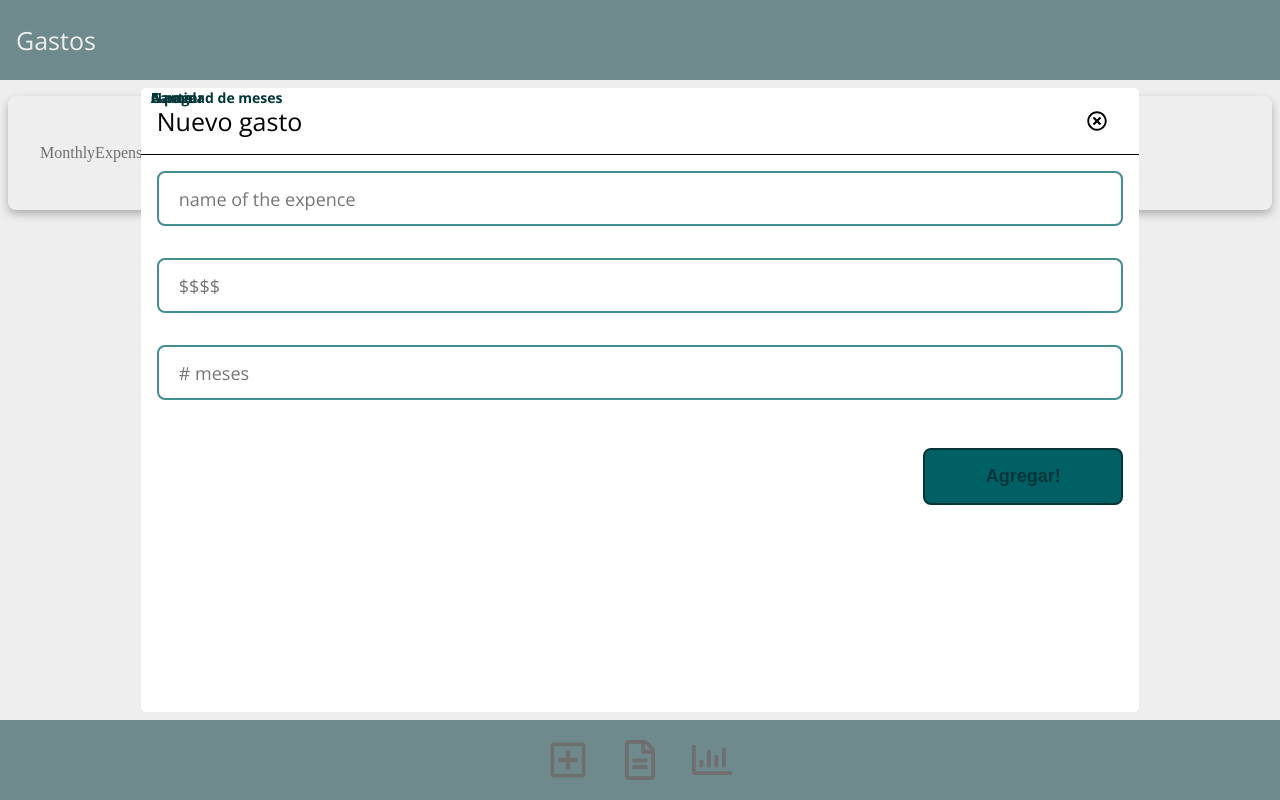
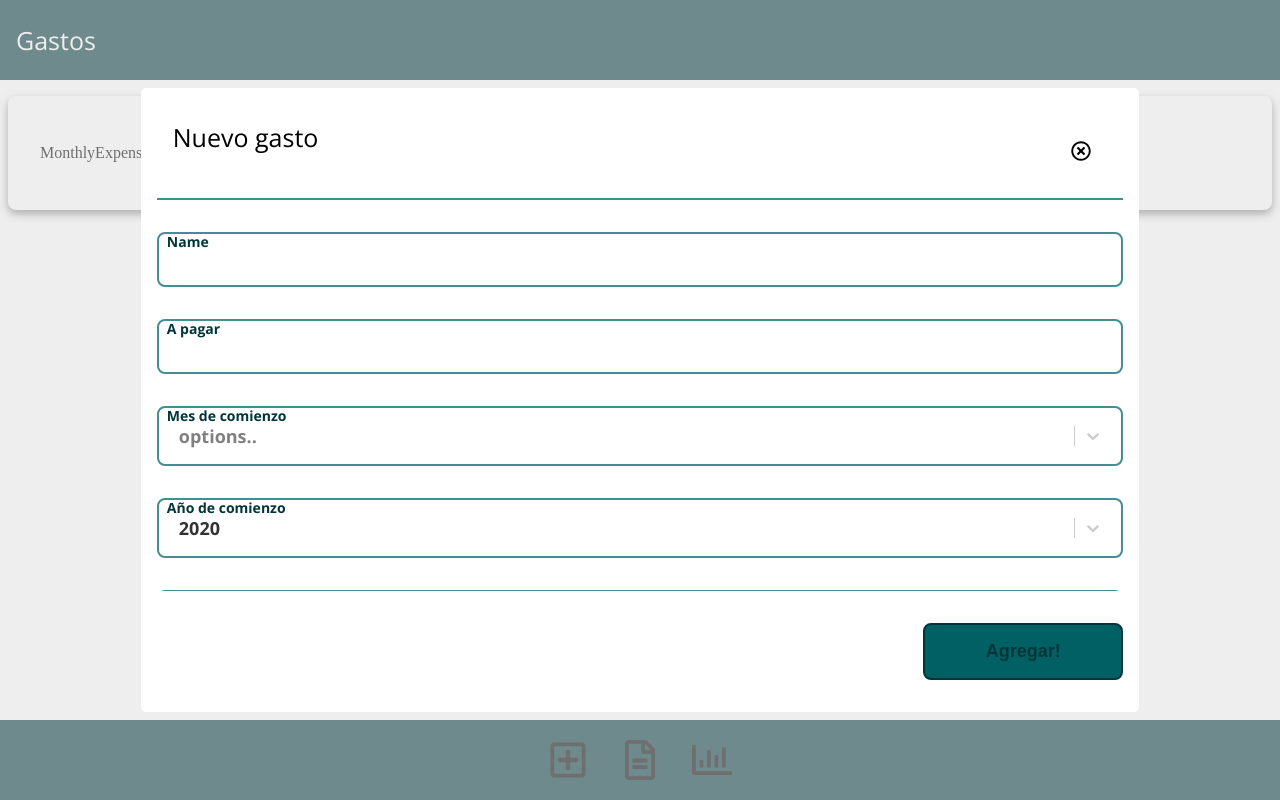
Before and after one commit to mavenesio/house-expenses, a Next.js app: page /monthlyExpenses in a window 1280 px wide. Both pictures are taken after a click on the icon 568 px from the left and 760 px from the top of the page. Built offline with nearby package versions, Linux system fonts and the light colour scheme.

Commit message:
add select into the modal

```diff
--- a/Components/Modal/ModalCard.js
+++ b/Components/Modal/ModalCard.js
@@ -4,6 +4,8 @@ import styled from 'styled-components';
 import TimesCircle from '../Icons/TimesCircle';
 import Input from '../Input/Input';
 import Button from '../Button/Button';
+import StyledSelect from '../StyledSelect/StyledSelect';
+import {YearOptions, MonthOptions, NumberOfMonthOptions} from '../../constants/constants';
 
 const CrossButton = styled(TimesCircle)`
     align-self:center;
@@ -28,7 +30,9 @@ const ModalHeader = styled.div`
     flex-direction:row;
     justify-content:space-between;
     padding:1rem;
-    border-bottom: 1px solid black;
+    margin:1rem;
+    height:10%;
+    border-bottom: 2px solid ${props => props.theme.color.primaryLightColor};
 `;
 const ModalHeaderText = styled.div`
     font-family:${props => props.theme.font.family};
@@ -37,30 +41,35 @@ const ModalHeaderText = styled.div`
 const ModalBody = styled.div`
     display:flex;
     flex-direction:column;
+    height:60%;
+    overflow-y: auto;
 `;
 const ModalFooter = styled.div`
     display:flex;
     flex-direction:row;
     justify-content:flex-end;
+    height:10%;
 `;
 
 const InputContainer = styled.div`
+    margin:1rem;
     display:flex;
     flex-direction:column;
-    margin:1rem;
+    position:relative;
     font-family: ${props => props.theme.font.family};
     font-size: ${props => props.theme.font.size.text};
     font-weight: ${props => props.theme.font.weight.bold};
 `;
-const NameInput = styled(Input).attrs({placeholder:'name of the expence', type:'string', name:'name'})``;
-const PaymentInput = styled(Input).attrs({placeholder:'$$$$', type:'number', name:'payment'})``;
-const MonthsInput = styled(Input).attrs({placeholder:'# meses', type:'number', name:'Month'})``;
+const NameInput = styled(Input).attrs({placeholder:'', type:'string', name:'name'})``;
+const PaymentInput = styled(Input).attrs({placeholder:'', type:'number', name:'payment'})``;
 
 const ModalCard = (props) => {
     const [Name, setName] = useState('');
     const [Payment, setPayment] = useState('0');
-    const [Months, setMonths] = useState('1');
-    const {onSuccess, changeVisibility} = props;
+    const [StartMonth, setStartMonth] = useState('1');
+    const [StartYear, setStartYear] = useState(YearOptions[0]);
+    const [NumberOfMonth, setNumberOfMonth] = useState(NumberOfMonthOptions[0]);
+    const {changeVisibility} = props;
 
 
     return (
@@ -86,17 +95,36 @@ const ModalCard = (props) => {
                     />
                     <label>A pagar</label>
                 </InputContainer>
-                <InputContainer>
-                    <MonthsInput
-                        Value={Months}
-                        onChange={(event) => {setMonths(event.target.value)}}
-                    />
-                    <label>Cantidad de meses</label>
-                </InputContainer>
+                <StyledSelect
+                    options={MonthOptions}
+                    value={StartMonth}
+                    onChange={(value) => setStartMonth(value)}
+                    placeholder='options..'
+                    label='Mes de comienzo'
+                    name='StartMonth'
+                />
+                <StyledSelect
+                    options={YearOptions}
+                    value={StartYear}
+                    onChange={(value) => setStartYear(value)}
+                    placeholder='options..'
+                    label=''
+                    label='Año de comienzo'
+                    name='StartYear'
+                />
+                <StyledSelect
+                    options={NumberOfMonthOptions}
+                    value={NumberOfMonth}
+                    onChange={(value) => setNumberOfMonth(value)}
+                    placeholder='options..'
+                    label=''
+                    label='Duración de meses'
+                    name='NumberOfMonth'
+                />
             </ModalBody>
             <ModalFooter>
                 <InputContainer>
-                    <Button onClick={() => {onSuccess(Name, Payment);/* changeVisibility()*/}} >Agregar!</Button>
+                    <Button onClick={() => {console.log(Name, Payment, StartMonth, StartYear, NumberOfMonth); changeVisibility()}} >Agregar!</Button>
                 </InputContainer>
             </ModalFooter>
         </ModalCardContainer>
```
